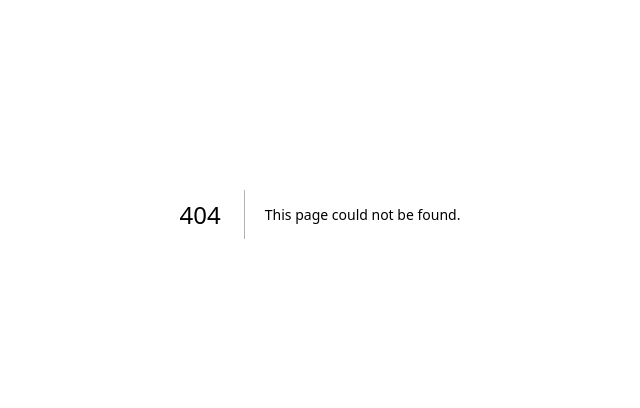
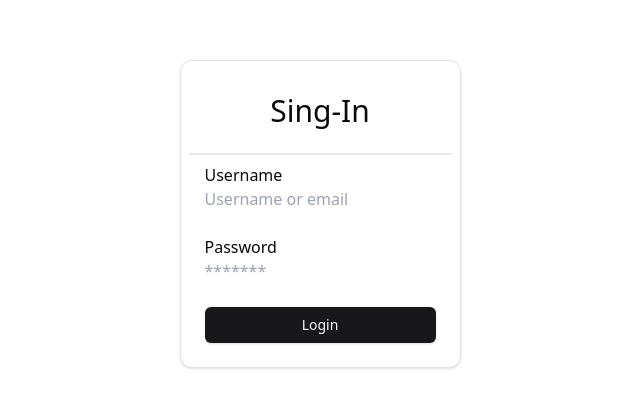
Before and after one commit to shubbhhh/CoDocs, a Next.js app: page /signin in a window 1280 px wide. Before the commit this address had no page. Shown: the part 186-594 px from the top of the page, without its empty margins (320-960 px from the left). Built offline with nearby package versions, Linux system fonts and the light colour scheme.

Commit message:
Authentication & Sign-in page

```diff
--- /dev/null
+++ b/app/api/auth/[...nextauth]/route.ts
@@ -0,0 +1,37 @@
+import nextAuth from "next-auth";
+import { Adapter } from "next-auth/adapters";
+// import { PrismaAdapter } from '@next-auth/prisma-adapter'
+import GoogleProvider from "next-auth/providers/google";
+import CredentialsProvider from "next-auth/providers/credentials";
+
+
+const authHandler = nextAuth({
+    // adapter: PrismaAdapter(prisma) as Adapter,
+    providers: [
+        CredentialsProvider({
+            name: "Email",
+            credentials: {
+                username: { label: "Email", type: "text", placeholder: "Email" },
+                password: { label: "Password", type: "password", placeholder: "Password" }
+            },
+            async authorize(credentials, req) {
+                return {
+                    id: "user1"
+                }
+            },
+        }),
+        GoogleProvider({
+            clientId: process.env.CLIENT_ID ?? '',
+            clientSecret: process.env.CLIENT_SECRET ?? '',
+        }),
+    ],
+    secret: process.env.NEXTAUTH_SECRET,
+
+    // Uncomment the following lines when add custom signin page added
+    // pages: {
+    //   signIn: '/signin',
+    // }
+})
+
+
+export { authHandler as GET, authHandler as POST };
--- a/app/layout.tsx
+++ b/app/layout.tsx
@@ -1,6 +1,7 @@
 import type { Metadata } from "next";
 import localFont from "next/font/local";
 import "./globals.css";
+import { Providers } from "./provider";
 
 const geistSans = localFont({
   src: "./fonts/GeistVF.woff",
@@ -28,7 +29,9 @@ export default function RootLayout({
       <body
         className={`${geistSans.variable} ${geistMono.variable} antialiased`}
       >
-        {children}
+        <Providers>
+          {children}
+        </Providers>
       </body>
     </html>
   );
--- /dev/null
+++ b/app/provider.tsx
@@ -0,0 +1,11 @@
+'use client';
+import React from 'react';
+import { SessionProvider } from 'next-auth/react';
+
+export const Providers = ({ children }: { children: React.ReactNode }) => {
+  return (
+    <SessionProvider>
+      {children}
+    </SessionProvider>
+  );
+};
--- /dev/null
+++ b/app/signin/page.tsx
@@ -0,0 +1,42 @@
+"use client"
+
+import { Button } from "@/components/ui/button";
+import { Card, CardContent, CardHeader } from "@/components/ui/card";
+
+
+export default function() {
+    const handleSubmit = () => {
+
+    }
+
+    return (
+        <div className="h-[100vh] flex justify-center">
+            <div className="flex items-center justify-center">
+                <Card className="">
+                    <CardHeader className="m-2 items-center border-b-2">
+                        <div className="text-3xl font-light ">
+                            Sing-In
+                        </div>
+                    </CardHeader>
+                    <CardContent>
+                        <div>
+                            Username
+                        </div>
+                        <input type="text" placeholder="Username or email" className="bg-transparent outline-0 focus:border-b-2" />
+                    </CardContent>
+                    <CardContent>
+                        <div>
+                            Password
+                        </div>
+                        <input type="text" placeholder="*******" className="bg-transparent outline-none" />
+                    </CardContent>
+                    <CardContent>
+                        <Button onClick={handleSubmit} className="w-full">
+                            Login
+                        </Button>
+                    </CardContent>
+                </Card>
+            </div>
+        </div>
+    )
+}
--- a/components/Header.tsx
+++ b/components/Header.tsx
@@ -1,4 +1,5 @@
 import { Search } from "lucide-react"
+import { Singin } from "./signinbutton"
 
 export default function Header() {
     return (
@@ -15,8 +16,8 @@ export default function Header() {
                 <input type="text" placeholder="Search" name="" id="" className="w-full px-2 bg-slate-100 outline-none" />
             </div>
 
+            <Singin />
             <div className="bg-black h-10 w-10 rounded-full">
-
             </div>
         </div>
     )
--- /dev/null
+++ b/components/signinbutton.tsx
@@ -0,0 +1,11 @@
+"use client"
+
+import { signIn } from "next-auth/react"
+
+export function Singin() {
+    return (
+        <div className="bg-black h-[20px] w-[20px]">
+            <button className="h-[20px] w-[20px] bg-white/20" onClick={() => signIn()} />
+        </div>
+    )
+}
```
Also changed, not shown: 1 other file (tests, documents, lock files or other folders).
